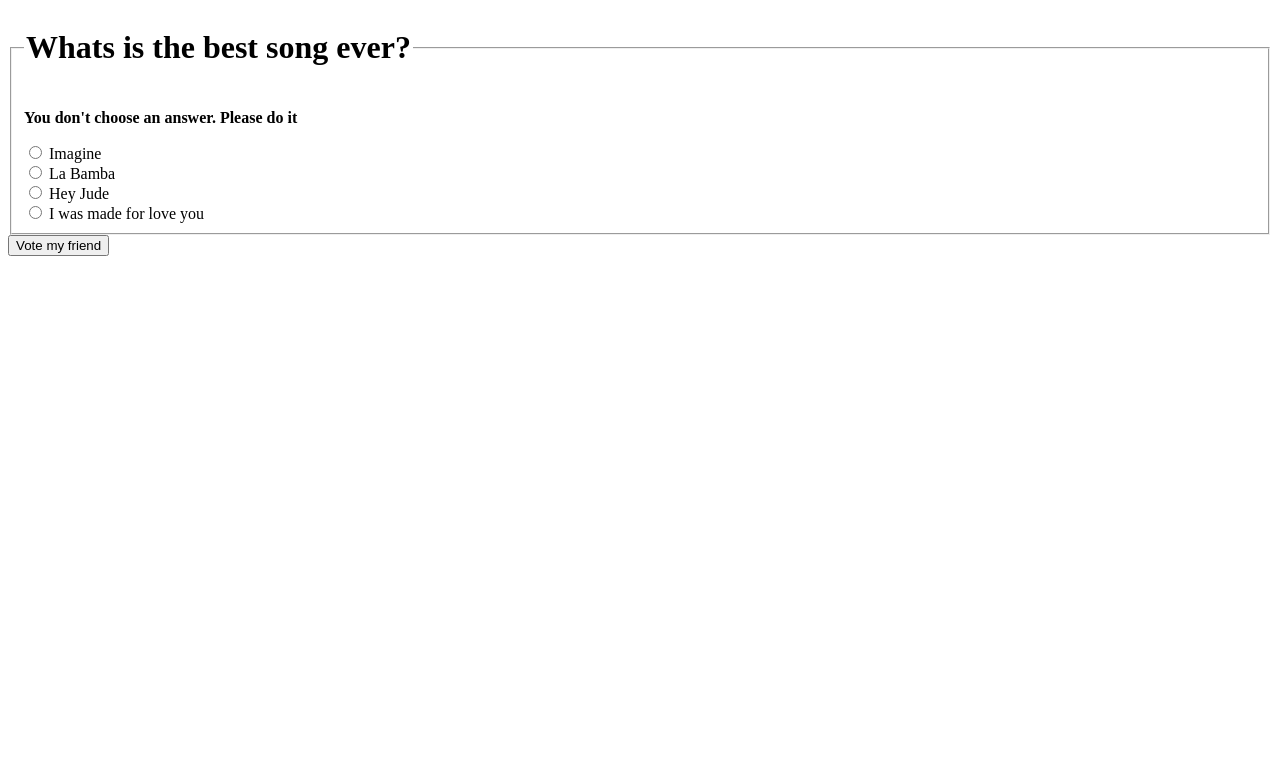
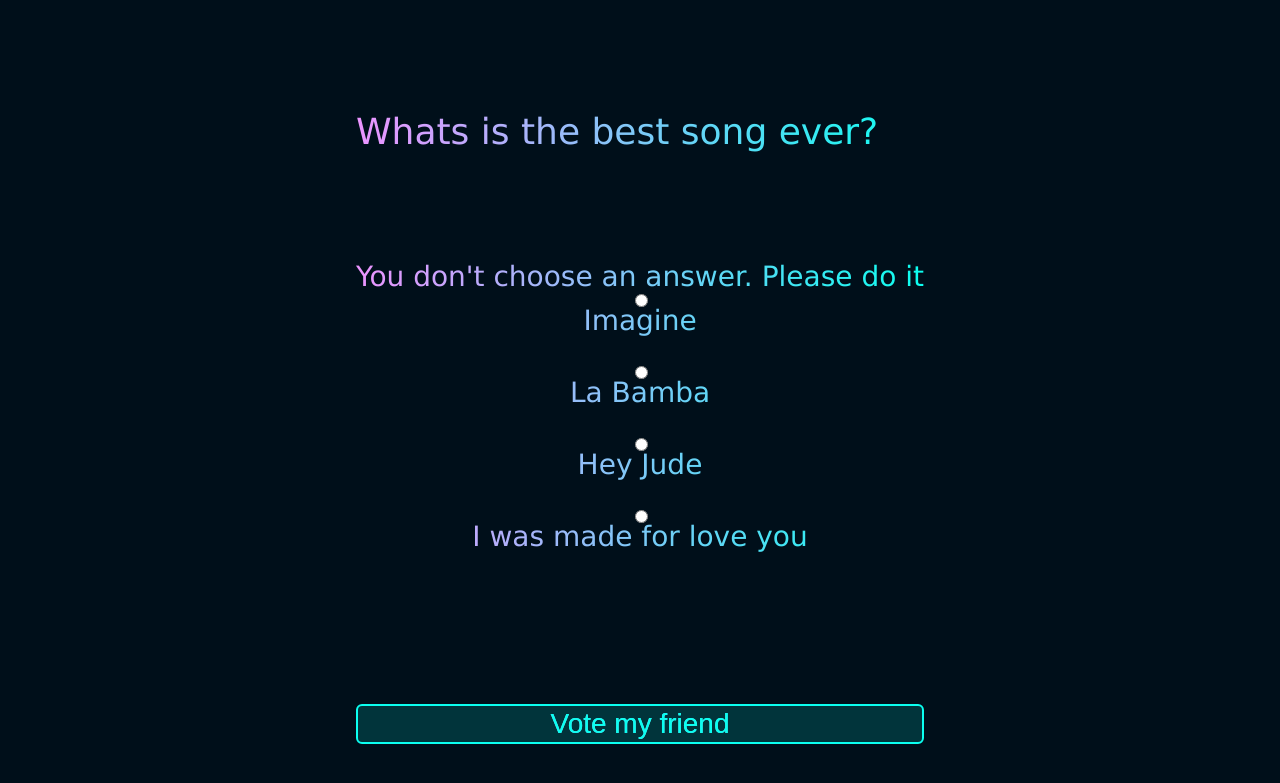
Before and after one commit to martinpercu/music-awards, a Django app: page /polls/1/vote/ in a window 1280 px wide. Shown: the top 783 px of the page. Run offline with Django 4.2, Linux system fonts and the light colour scheme; data comes from the database, SQL or seed files in the repository; both versions use the stored data as it was after the commit.

Commit message:
some styles and html

```diff
--- /dev/null
+++ b/musicawardsapp/polls/static/polls/reset.css
@@ -0,0 +1,43 @@
+html, body, div, span, applet, object, iframe,
+h1, h2, h3, h4, h5, h6, p, blockquote, pre,
+a, abbr, acronym, address, big, cite, code,
+del, dfn, em, img, ins, kbd, q, s, samp,
+small, strike, strong, sub, sup, tt, var,
+b, u, i, center,
+dl, dt, dd, ol, ul, li,
+fieldset, form, label, legend,
+table, caption, tbody, tfoot, thead, tr, th, td,
+article, aside, canvas, details, embed,
+figure, figcaption, footer, header, hgroup,
+menu, nav, output, ruby, section, summary,
+time, mark, audio, video {
+	margin: 0;
+	padding: 0;
+	border: 0;
+	font-size: 100%;
+	font: inherit;
+	vertical-align: baseline;
+}
+/* HTML5 display-role reset for older browsers */
+article, aside, details, figcaption, figure,
+footer, header, hgroup, menu, nav, section {
+	display: block;
+}
+body {
+	line-height: 1;
+}
+ol, ul {
+	list-style: none;
+}
+blockquote, q {
+	quotes: none;
+}
+blockquote:before, blockquote:after,
+q:before, q:after {
+	content: '';
+	content: none;
+}
+table {
+	border-collapse: collapse;
+	border-spacing: 0;
+}
--- a/musicawardsapp/polls/static/polls/style.css
+++ b/musicawardsapp/polls/static/polls/style.css
@@ -1,9 +1,121 @@
-li a {
-    color: darkviolet;
+body {
+    display: flex;
+    align-items: center;
+    justify-content: center;
+    flex-direction: column;
+
+    /* height: 100vh; */
+    background: hsl(204, 100%, 5%);
+    font-family: 'Lucida Sans', 'Lucida Sans Regular', 'Lucida Grande', 'Lucida Sans Unicode', Verdana, sans-serif;
 }
 
-body {
-    margin-left: 20%;
-    width: 60%;
-    /* background: white url("image/cheto.gif") no-repeat; */
+header {
+    display: flex;
+    align-items: center;
+    justify-content: center;
+
+    padding: 50px;
+    padding-top: 100px;
+
+    height: 60px;
+    font-size: 4.5vh;
+    color: #71632d;
 }
+
+/* main {
+    margin-top: 0px;
+} */
+
+ul {
+    display: flex;
+    align-items: center;
+    justify-content: center;
+
+    flex-direction: column;
+    /* font-size: 4.5vh; */
+}
+
+header, ul {
+
+    background: -webkit-linear-gradient(
+        right,
+        #0bfff0,
+        #ec94ff
+    );
+    -webkit-background-clip: text;
+    background-clip: text;
+    -webkit-text-fill-color: transparent;
+}
+
+li {
+    display: flex;
+    align-items: center;
+    justify-content: center;
+
+    width: 70vw;
+
+    border: 2px dashed #99ff94;
+    padding: 3.4vh;
+    margin-bottom: 20px;
+
+    font-size: 3vh;
+}
+
+a {
+    color: #99ff94;
+    text-decoration: none;
+}
+
+footer {
+    display: flex;
+    align-items: center;
+    justify-content: space-evenly;
+
+    width: 100vw;
+    padding: 60px 0;
+}
+
+form {
+    /* flex-direction: row; */
+    background: -webkit-linear-gradient(
+        right,
+        #0bfff0,
+        #ec94ff
+    );
+    -webkit-background-clip: text;
+    background-clip: text;
+    -webkit-text-fill-color: transparent;
+
+    font-size: 3.5vh;
+}
+
+fieldset {
+    display: flex;
+    align-items: center;
+    justify-content: center;
+    flex-direction: column;
+
+    margin-top: 20%;
+}
+
+input[type="submit"]{
+    width: 100%;
+    height: 40px;
+    margin-top: 22%;
+
+    -webkit-text-fill-color: #0bfff0;
+    background: #0bffef27;
+    border: 2px solid #0bfff0;
+    border-radius: 6px;
+    font-size: 3.5vh;
+}
+
+legend{
+    margin-bottom: 20%;
+    font-size: 4.5vh;
+}
+
+.answersVoted {
+    margin-top: 10vh;
+    margin-bottom: 2vh;
+}
--- a/musicawardsapp/polls/templates/polls/detail.html
+++ b/musicawardsapp/polls/templates/polls/detail.html
@@ -1,3 +1,16 @@
+{% load static %}
+
+<!DOCTYPE html>
+<html lang="en">
+<head>
+    <meta charset="UTF-8">
+    <meta http-equiv="X-UA-Compatible" content="IE=edge">
+    <meta name="viewport" content="width=device-width, initial-scale=1.0">
+    <link rel="stylesheet" href="{% static 'polls/reset.css' %}">
+    <link rel="stylesheet" href="{% static 'polls/style.css' %}">
+    <title>{{ question.question_text }}</title>
+</head>
+<body>
     <form action="{% url 'polls:vote' question.id %}" method="post">
         {% csrf_token %}
         <fieldset>
@@ -6,7 +19,7 @@
                 <p><strong>{{ error_message }}</strong></p>
             {% endif %}
             {% for choice in question.choice_set.all  %}
-        <input
+                <input class="optionsAnswers"
                     type="radio"
                     name="choice"
                     id="choice{{ forloop.counter }}"
@@ -19,5 +32,6 @@
             {% endfor %}
         </fieldset>
         <input type="submit" value="Vote my friend">
-
     </form>
+</body>
+</html>
```
Also changed, not shown: musicawardsapp/polls/templates/polls/index.html (+44 -1 lines), musicawardsapp/polls/templates/polls/results.html (+18 -1 lines), musicawardsapp/db.sqlite3. Lines whose indentation alone changed are shown as unchanged.
